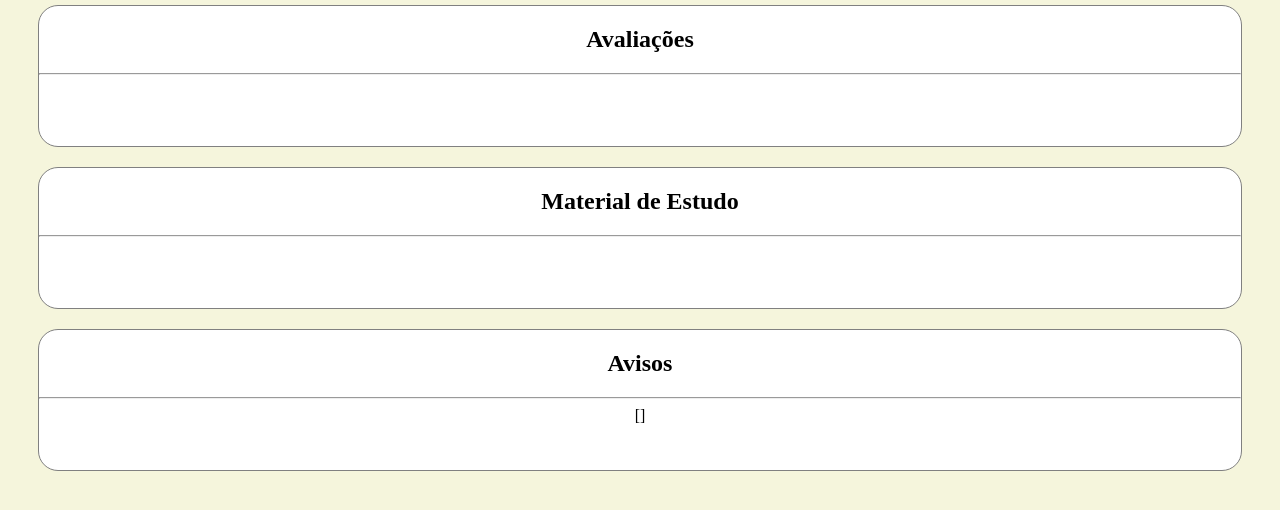
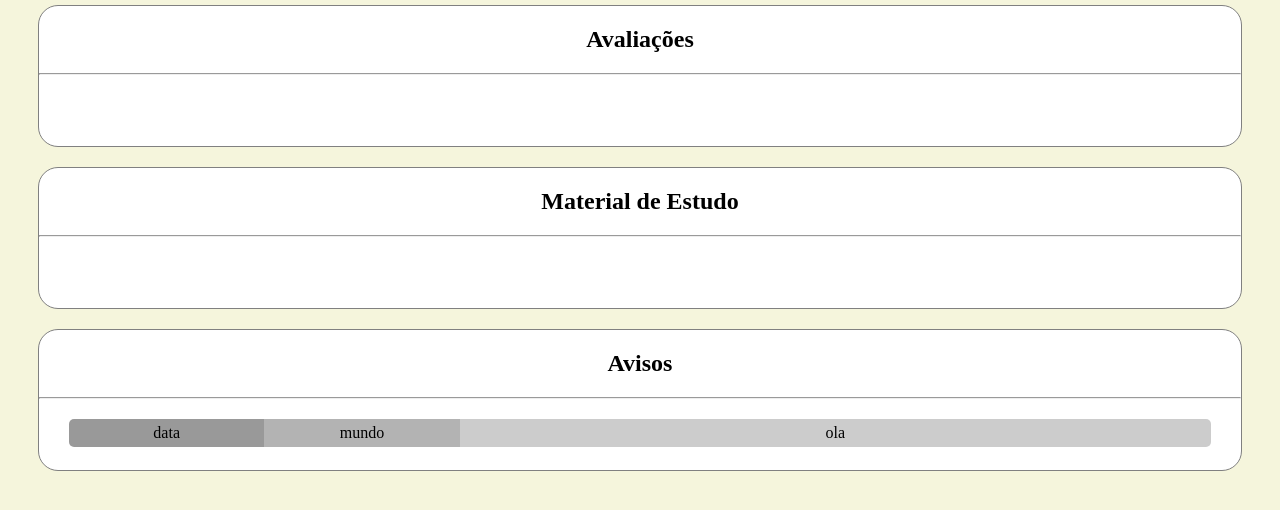
Before and after one commit to BrennoGithub/portalavisos, a Flask app: page /lideres in a window 1280 px wide. Shown: the part 139-649 px from the top of the page. Run offline with Flask 3, Linux system fonts and the light colour scheme.

Commit message:
Representaçã de Avisos

```diff
--- a/app.py
+++ b/app.py
@@ -14,7 +14,7 @@
 
 @app.route('/lideres')
 def inicial_lideres():
-    return render_template('tela_lideres.html', aviso = lista_avisos)
+    return render_template('tela_lideres.html', assunto = 'mundo', texto='ola')
 
 @app.route('/lideres/form_avisos')
 def form_avisos():
@@ -23,21 +23,11 @@
 @app.route('/submit_aviso', methods=['POST'])
 def cria_aviso():
     if request.method == 'POST':
-        id = 1
-        if id in lista_id_avisos:
-            id += 1
-
         tipo_aviso = request.form['tipo_aviso']
         assunto = request.form['assunto_aviso']
         texto = request.form['texto']
 
-        lista_id_avisos.append(id)
-        lista_avisos.append({
-            'ID': id,
-            'tipo_aviso': tipo_aviso,
-            'assunto_aviso': assunto,
-            'texto': texto
-        })
+        criaAviso(lista_avisos, lista_id_avisos, tipo_aviso, assunto, texto)
 
         return render_template('tela_lideres.html', aviso = lista_avisos)
     return redirect(url_for('/lideres/form_avisos'))
--- a/dados.py
+++ b/dados.py
@@ -15,6 +15,7 @@
     }
 ]
 
+
 #Função de validação de login
 def validadeLogin(lista_alunos, nome, matricula, turma):
     for usuario in range(0, len(lista_alunos)):
@@ -31,4 +32,24 @@
 
 #lista de ids de avisos
 lista_id_avisos = []
-lista_avisos = []
+lista_avisos = [
+    {
+    'ID': 'id',
+        'tipo': 'tipo_aviso',
+        'assunto': 'assunto',
+        'texto': 'texto'}
+]
+
+#Função de criação de aviso
+def criaAviso(lista_avisos, lista_id_avisos, tipo_aviso, assunto, texto):
+    id = 1
+    if id in lista_id_avisos:
+        id += 1
+
+    lista_id_avisos.append(id)
+    lista_avisos.append({
+        'ID': id,
+        'tipo_aviso': tipo_aviso,
+        'assunto_aviso': assunto,
+        'texto': texto
+    })
--- a/static/css/style.css
+++ b/static/css/style.css
@@ -205,3 +205,35 @@
     padding: 10px;
     resize: none;
 }
+
+.botao_campo_form{
+    margin-top: 10px;
+    margin-bottom: 15px;
+}
+
+/*Estilo de avisos*/
+.estilo_aviso{
+    margin: 20px 30px 0px 30px;
+    display: flex;
+}
+
+.estilo_data{
+    width: 20%;
+    background-color: #999999;
+    border-radius: 5px 0px 0px 5px;
+    padding: 5px;
+}
+
+.estilo_assunto{
+    width: 20%;
+    background-color: #b3b3b3;
+    padding: 5px;
+
+}
+
+.estilo_texto{
+    width: 80%;
+    background-color: #cccccc;
+    border-radius: 0px 5px 5px 0px;
+    padding: 5px;
+}
--- a/templates/form_avisos.html
+++ b/templates/form_avisos.html
@@ -5,6 +5,7 @@
     <meta name="viewport" content="width=device-width, initial-scale=1.0">
     <title>Avisos Info V IFRN</title>
     <link rel="stylesheet" href="{{ url_for('static', filename='css/style.css') }}">
+    <link rel="shortcut icon" href="/IF logo.png" type="image/x-icon">
 </head>
 <body class="inicial">
     <div id="mySidebar" class="sidebar">
@@ -50,7 +51,7 @@
                     <textarea placeholder="Aviso" id="texto" name="texto" class="campo_form"></textarea>
                 </fieldset>
 
-                <button type="submit" id="criaAviso">Criar</button>
+                <button type="submit" id="criaAviso" class="botao_campo_form">Criar</button>
             </form>
       </article>
 
--- a/templates/login.html
+++ b/templates/login.html
@@ -6,6 +6,7 @@
     <meta name="viewport" content="width=device-width, initial-scale=1.0">
     <title>Avisos Info V IFRN</title>
     <link rel="stylesheet" href="{{ url_for('static', filename='css/style.css') }}">
+    <link rel="shortcut icon" href="/IF logo.png" type="image/x-icon">
 </head>
 <body class="cadastro">
         <form id="loginForm" class="formLogin" method="POST" action="/submit_login">
--- a/templates/tela_comun.html
+++ b/templates/tela_comun.html
@@ -6,6 +6,7 @@
     <meta name="viewport" content="width=device-width, initial-scale=1.0">
     <title>Avisos Info V IFRN</title>
     <link rel="stylesheet" href="{{ url_for('static', filename='css/style.css') }}">
+    <link rel="shortcut icon" href="/IF logo.png" type="image/x-icon">
 </head>
 <body class="inicial">
     <div id="mySidebar" class="sidebar">
--- a/templates/tela_lideres.html
+++ b/templates/tela_lideres.html
@@ -6,6 +6,7 @@
     <meta name="viewport" content="width=device-width, initial-scale=1.0">
     <title>Avisos Info V IFRN</title>
     <link rel="stylesheet" href="{{ url_for('static', filename='css/style.css') }}">
+    <link rel="shortcut icon" href="/IF logo.png" type="image/x-icon">
 </head>
 <body class="inicial">
     <div id="mySidebar" class="sidebar">
@@ -42,9 +43,15 @@
                   </div>
 
                   <div class="areaMaterial">
-                      <h2>Avisos</h2>
-                          <hr>
-                      <span>{{aviso}}</span>
+                    <h2>Avisos</h2>
+                        <hr>
+
+                    <div class="estilo_aviso">
+                        <div class="estilo_data">data</div>
+                        <div class="estilo_assunto">{{assunto}}</div>
+                        <div class="estilo_texto">{{texto}}</div>
+                    </div>
+
                   </div>
           </div>
       </article>
```
Also changed, not shown: IF logo.png (added).
